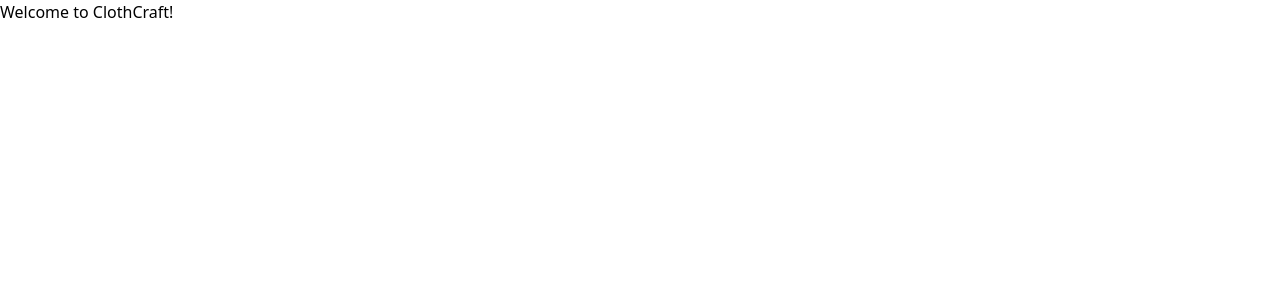
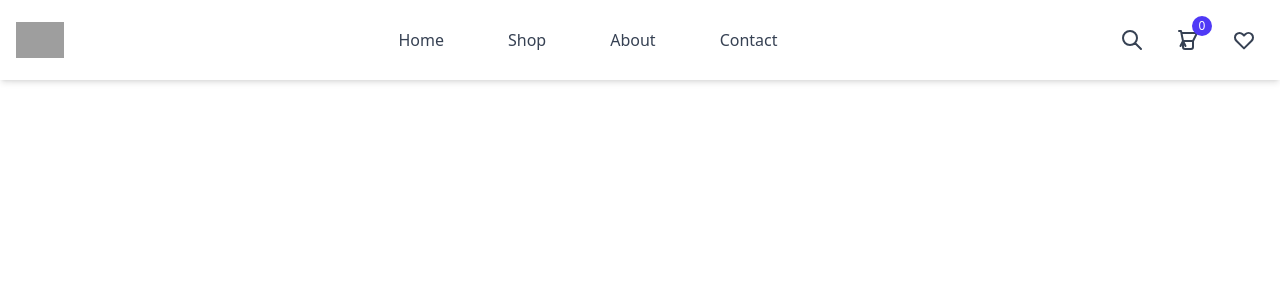
Before and after one commit to Randima528/ClothCraft-Frontend, a React (Vite) app: page / in a window 1280 px wide. Shown: the top 300 px of the page. Built offline with nearby package versions, Linux system fonts and the light colour scheme; grey boxes are pictures that could not be loaded.

Commit message:
feat: add Header component and integrate it into Home page

```diff
--- /dev/null
+++ b/src/components/Header.jsx
@@ -0,0 +1,254 @@
+import { useState } from "react";
+
+const Header = ({
+  isMenuOpen,
+  setIsMenuOpen,
+  isSearchOpen,
+  setIsSearchOpen,
+  isCartOpen,
+  setIsCartOpen,
+}) => {
+
+
+  return (
+    <>
+      <header className="relative">
+
+        <div className="hidden lg:block bg-white shadow-md fixed  left-0 right-0 z-50 transition-all duration-300">
+          <div className="max-w-7xl mx-auto px-4">
+            <div className="flex items-center justify-between h-20">
+
+              {/* Logo */}
+              <div className="flex-shrink-0">
+                <a href="#" className="block">
+                  <img
+                    src="/images/icons/logo-01.png"
+                    alt="Cloth Craft"
+                    className="h-9 w-auto"
+                  />
+                </a>
+              </div>
+
+              {/* Navigation Menu */}
+              <nav className="flex items-center space-x-16">
+                <a
+                  href="#"
+                  className="text-gray-700 hover:text-indigo-600 transition-colors font-medium"
+                >
+                  Home
+                </a>
+                <a
+                  href="#"
+                  className="text-gray-700 hover:text-indigo-600 transition-colors font-medium"
+                >
+                  Shop
+                </a>
+
+
+                <a
+                  href="#"
+                  className="text-gray-700 hover:text-indigo-600 transition-colors font-medium"
+                >
+                  About
+                </a>
+                <a
+                  href="#"
+                  className="text-gray-700 hover:text-indigo-600 transition-colors font-medium"
+                >
+                  Contact
+                </a>
+              </nav>
+
+              {/* Header Icons */}
+              <div className="flex items-center space-x-4">
+                <button className="text-gray-700 hover:text-indigo-600 transition-colors p-2">
+                  <svg
+                    className="w-6 h-6"
+                    fill="none"
+                    stroke="currentColor"
+                    viewBox="0 0 24 24"
+                  >
+                    <path
+                      strokeLinecap="round"
+                      strokeLinejoin="round"
+                      strokeWidth={2}
+                      d="M21 21l-6-6m2-5a7 7 0 11-14 0 7 7 0 0114 0z"
+                    />
+                  </svg>
+                </button>
+
+                <button className="text-gray-700 hover:text-indigo-600 transition-colors p-2 relative">
+                  <svg
+                    className="w-6 h-6"
+                    fill="none"
+                    stroke="currentColor"
+                    viewBox="0 0 24 24"
+                  >
+                    <path
+                      strokeLinecap="round"
+                      strokeLinejoin="round"
+                      strokeWidth={2}
+                      d="M3 3h2l.4 2M7 13h10l4-8H5.4m0 0L7 13m0 0l-2.5 5M7 13l2.5 5M17 13v6a2 2 0 01-2 2H9a2 2 0 01-2-2v-6"
+                    />
+                  </svg>
+                  <span className="absolute -top-1 -right-1 bg-indigo-600 text-white text-xs w-5 h-5 rounded-full flex items-center justify-center">
+                    0
+                  </span>
+                </button>
+
+                <button className="text-gray-700 hover:text-indigo-600 transition-colors p-2">
+                  <svg
+                    className="w-6 h-6"
+                    fill="none"
+                    stroke="currentColor"
+                    viewBox="0 0 24 24"
+                  >
+                    <path
+                      strokeLinecap="round"
+                      strokeLinejoin="round"
+                      strokeWidth={2}
+                      d="M4.318 6.318a4.5 4.5 0 000 6.364L12 20.364l7.682-7.682a4.5 4.5 0 00-6.364-6.364L12 7.636l-1.318-1.318a4.5 4.5 0 00-6.364 0z"
+                    />
+                  </svg>
+                </button>
+              </div>
+            </div>
+          </div>
+        </div>
+
+        {/* Mobile Header */}
+        <div className="lg:hidden bg-white shadow-md">
+          <div className="px-4 py-3 flex items-center justify-between">
+
+            <div className="flex-1">
+              <a href="#" className="block">
+                <img
+                  src="/images/icons/logo-01.png"
+                  alt="Cloth Craft"
+                  className="h-8 w-auto"
+                />
+              </a>
+            </div>
+
+            {/* Mobile Icons */}
+            <div className="flex items-center space-x-3">
+              <button
+                onClick={() => setIsSearchOpen(!isSearchOpen)}
+                className="text-gray-700 hover:text-indigo-600 transition-colors p-2"
+              >
+                <svg
+                  className="w-5 h-5"
+                  fill="none"
+                  stroke="currentColor"
+                  viewBox="0 0 24 24"
+                >
+                  <path
+                    strokeLinecap="round"
+                    strokeLinejoin="round"
+                    strokeWidth={2}
+                    d="M21 21l-6-6m2-5a7 7 0 11-14 0 7 7 0 0114 0z"
+                  />
+                </svg>
+              </button>
+
+              <button
+                onClick={() => setIsCartOpen(!isCartOpen)}
+                className="text-gray-700 hover:text-indigo-600 transition-colors p-2 relative"
+              >
+                <svg
+                  className="w-5 h-5"
+                  fill="none"
+                  stroke="currentColor"
+                  viewBox="0 0 24 24"
+                >
+                  <path
+                    strokeLinecap="round"
+                    strokeLinejoin="round"
+                    strokeWidth={2}
+                    d="M3 3h2l.4 2M7 13h10l4-8H5.4m0 0L7 13m0 0l-2.5 5M7 13l2.5 5M17 13v6a2 2 0 01-2 2H9a2 2 0 01-2-2v-6"
+                  />
+                </svg>
+                <span className="absolute -top-1 -right-1 bg-indigo-600 text-white text-xs w-4 h-4 rounded-full flex items-center justify-center">
+                  0
+                </span>
+              </button>
+
+              <button className="text-gray-700 hover:text-indigo-600 transition-colors p-2">
+                <svg
+                  className="w-5 h-5"
+                  fill="none"
+                  stroke="currentColor"
+                  viewBox="0 0 24 24"
+                >
+                  <path
+                    strokeLinecap="round"
+                    strokeLinejoin="round"
+                    strokeWidth={2}
+                    d="M4.318 6.318a4.5 4.5 0 000 6.364L12 20.364l7.682-7.682a4.5 4.5 0 00-6.364-6.364L12 7.636l-1.318-1.318a4.5 4.5 0 00-6.364 0z"
+                  />
+                </svg>
+              </button>
+
+
+              {/* Mobile Menu Button */}
+              <button
+                onClick={() => setIsMenuOpen(!isMenuOpen)}
+                className="text-gray-700 hover:text-indigo-600 transition-colors p-2"
+              >
+                <svg
+                  className="w-6 h-6"
+                  fill="none"
+                  stroke="currentColor"
+                  viewBox="0 0 24 24"
+                >
+                  <path
+                    strokeLinecap="round"
+                    strokeLinejoin="round"
+                    strokeWidth={2}
+                    d="M4 6h16M4 12h16M4 18h16"
+                  />
+                </svg>
+              </button>
+            </div>
+          </div>
+
+          {/* Mobile Menu */}
+          {isMenuOpen && (
+            <div className="border-t border-gray-200">
+
+              <nav className="bg-indigo-600 text-white">
+                <a
+                  href="#"
+                  className="block px-4 py-3 hover:bg-indigo-700 transition-colors"
+                >
+                  Home
+                </a>
+                <a
+                  href="#"
+                  className="block px-4 py-3 hover:bg-indigo-700 transition-colors"
+                >
+                  Shop
+                </a>
+
+                <a
+                  href="#"
+                  className="block px-4 py-3 hover:bg-indigo-700 transition-colors"
+                >
+                  About
+                </a>
+                <a
+                  href="#"
+                  className="block px-4 py-3 hover:bg-indigo-700 transition-colors"
+                >
+                  Contact
+                </a>
+              </nav>
+            </div>
+          )}
+        </div>
+      </header>
+    </>
+  );
+};
+
+export default Header;
--- a/src/pages/Home.jsx
+++ b/src/pages/Home.jsx
@@ -1,11 +1,15 @@
-import React from 'react'
+import React, { useState } from 'react';
+import Header from '../components/Header';
+
 
 const Home = () => {
+    const [isMenuOpen, setIsMenuOpen] = useState(false);
+
   return (
-    <div>
-      Welcome to ClothCraft!
+    <div className="min-h-screen">
+      <Header isMenuOpen={isMenuOpen} setIsMenuOpen={setIsMenuOpen} />
     </div>
-  )
-}
+  );
+};
 
 export default Home
```
